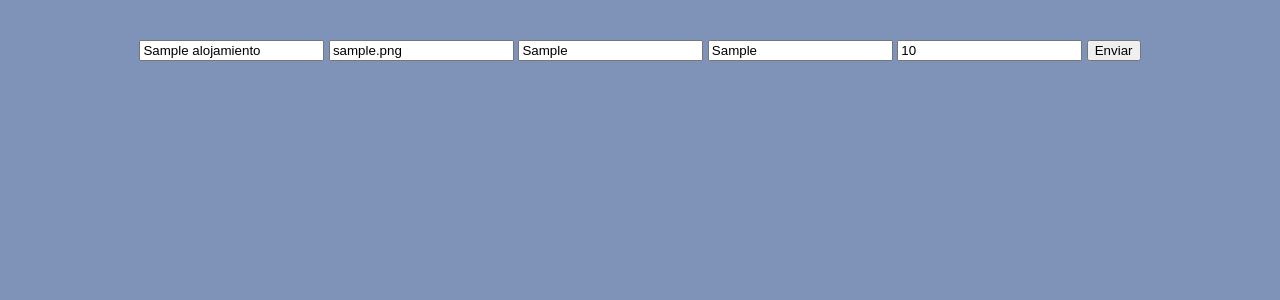
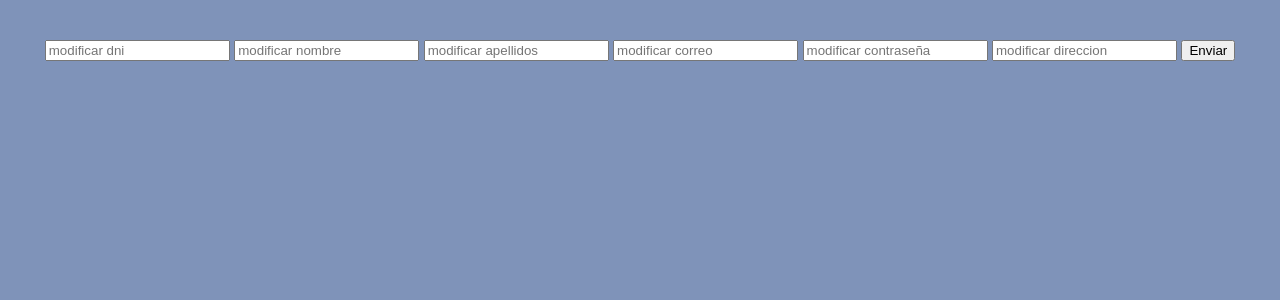
Before and after one commit to mgacen06/AgenciaDeViajes, a PHP site: page /usuarios/edit.php?id=1 in a window 1280 px wide. Shown: the top 300 px of the page. Run offline with PHP 8.4, Linux system fonts and the light colour scheme; tables that the repository leaves empty hold one stand-in row (values such as "Sample post"); data that the repository does not hold is empty.

Commit message:
crud hechos

```diff
--- a/administracion/estancias/index.php
+++ b/administracion/estancias/index.php
@@ -16,6 +16,7 @@
     <title>Alojamientos</title>
 </head>
 <body>
+<a href="create.php">Crear</a>
 <table class="tabla">
         <thead class="cabecera">
             <th>id</th>
@@ -33,6 +34,7 @@
                 for($i = 0; $i< 6 ; $i++){
                     echo "<td>". $fila[$i] . "</td>";
                 }
+                echo "<td class=btns> <a class='btn' href='edit.php?id=".$fila['id']."'>Editar</a> <a class='btn' href='delete.php?id=".$fila['id']."'>Eliminar</a></td>";
                 echo "</tr>";
             }
             ?>
--- a/administracion/reservas/index.php
+++ b/administracion/reservas/index.php
@@ -16,6 +16,7 @@
     <title>Reservas</title>
 </head>
 <body>
+<a href="create.php">Crear</a>
 <table class="tabla">
 <thead class="cabecera">
                 <th>id</th>
@@ -34,6 +35,7 @@
                 for($i = 0; $i< 5 ; $i++){
                     echo "<td>". $fila[$i] . "</td>";
                 }
+                echo "<td class=btns> <a class='btn' href='edit.php?id=".$fila['id']."'>Editar</a> <a class='btn' href='delete.php?id=".$fila['id']."'>Eliminar</a></td>";
                 echo "</tr>";
             }
             ?>
--- a/administracion/usuarios/delete.php
+++ b/administracion/usuarios/delete.php
@@ -1,7 +1,7 @@
 <?php
 echo 'Hemos recogido el valor del id: '. $_GET['id'];
 // 1. recoger el id de la url-> ver si existe y en tal caso recogerlo
-$id_valor = $_GET['id'];
+$id = $_GET['id'];
 
 //2. importar la clase Database.php
 require_once('../Database/Database.php');
--- a/administracion/usuarios/edit.php
+++ b/administracion/usuarios/edit.php
@@ -2,14 +2,7 @@
 
 $id = $_GET['id'];
 require_once('../Database/Database.php');
-$alojamiento= Database::findById($id);
-        /*
-        nombreViaje varchar(45) NOT NULL,
-        imagen varchar(45) NOT NULL,
-        tipoEstancia varchar(15) NOT NULL,
-        ubicacion varchar(45),
-        precioPorNoche DOUBLE NOT NULL,
-        */
+$usuario= Database::findById($id);
 ?>
 <!DOCTYPE html>
 <html lang="en">
@@ -28,7 +21,7 @@
         -->
         <!-- pasas un valor que no se ve -->
         <!--
-            dni varchar(10) NOT NULL UNIQUE,
+dni varchar(10) NOT NULL UNIQUE,
  nombre varchar(25) NOT NULL,
  apellidos varchar(45),
  correo varchar(45) NOT NULL UNIQUE,
@@ -37,12 +30,13 @@
 
         -->
 
-        <input type="hidden" name="id" value = "<?php echo $alojamiento['id']?>">
-        <input type="text" name="ndni" placeholder="modificar nombre " value = "<?php echo $alojamiento['nombreViaje']?>">
-        <input type="text" name="nombre" placeholder="modificar imagen" value = "<?php echo $alojamiento['imagen']?>">
-        <input type="text" name="apellidos" placeholder="modificar tipo estancia" value = "<?php echo $alojamiento['tipoEstancia']?>">
-        <input type="text" name="correo" placeholder="modificar ubicacion" value = "<?php echo $alojamiento['ubicacion']?>">
-        <input type="text" name="contrasenia" placeholder="modificar precio/noche" value = "<?php echo $alojamiento['precioPorNoche']?>">
+        <input type="hidden" name="id" value = "<?php echo $usuario['id']?>">
+        <input type="text" name="dni" placeholder="modificar dni " value = "<?php echo $usuario['dni']?>">
+        <input type="text" name="nombre" placeholder="modificar nombre" value = "<?php echo $usuario['nombre']?>">
+        <input type="text" name="apellidos" placeholder="modificar apellidos" value = "<?php echo $usuario['apellidos']?>">
+        <input type="text" name="correo" placeholder="modificar correo" value = "<?php echo $usuario['correo']?>">
+        <input type="text" name="contrasenia" placeholder="modificar contraseña" value = "<?php echo $usuario['contrasenia']?>">
+        <input type="text" name="direccion" placeholder="modificar direccion" value = "<?php echo $usuario['direccion']?>">
         <button class="btn" type="submit">Enviar</button>
     </form>
 </body>
--- a/administracion/usuarios/update.php
+++ b/administracion/usuarios/update.php
@@ -1,6 +1,6 @@
 <?php
 
-$datos = [$_POST['id'], $_POST['nombreViaje'], $_POST['imagen'],$_POST['tipoEstancia'],$_POST['ubicacion'],$_POST['precioPorNoche']];
+$datos = [$_POST['id'], $_POST['dni'], $_POST['nombre'],$_POST['apellidos'],$_POST['correo'],$_POST['contrasenia'], $_POST['direccion']];
 
 require_once('Database.php');
 Database::update($datos);
```
Also changed, not shown: administracion/Database/Database.php (+1 -7 lines), administracion/reservas/create.php (+7 -0 lines), administracion/reservas/delete.php (+16 -13 lines), administracion/reservas/edit.php (+18 -0 lines), administracion/reservas/update.php (+13 -0 lines), administracion/usuarios/create.php (+6 -5 lines), administracion/usuarios/save.php (+10 -1 lines).
